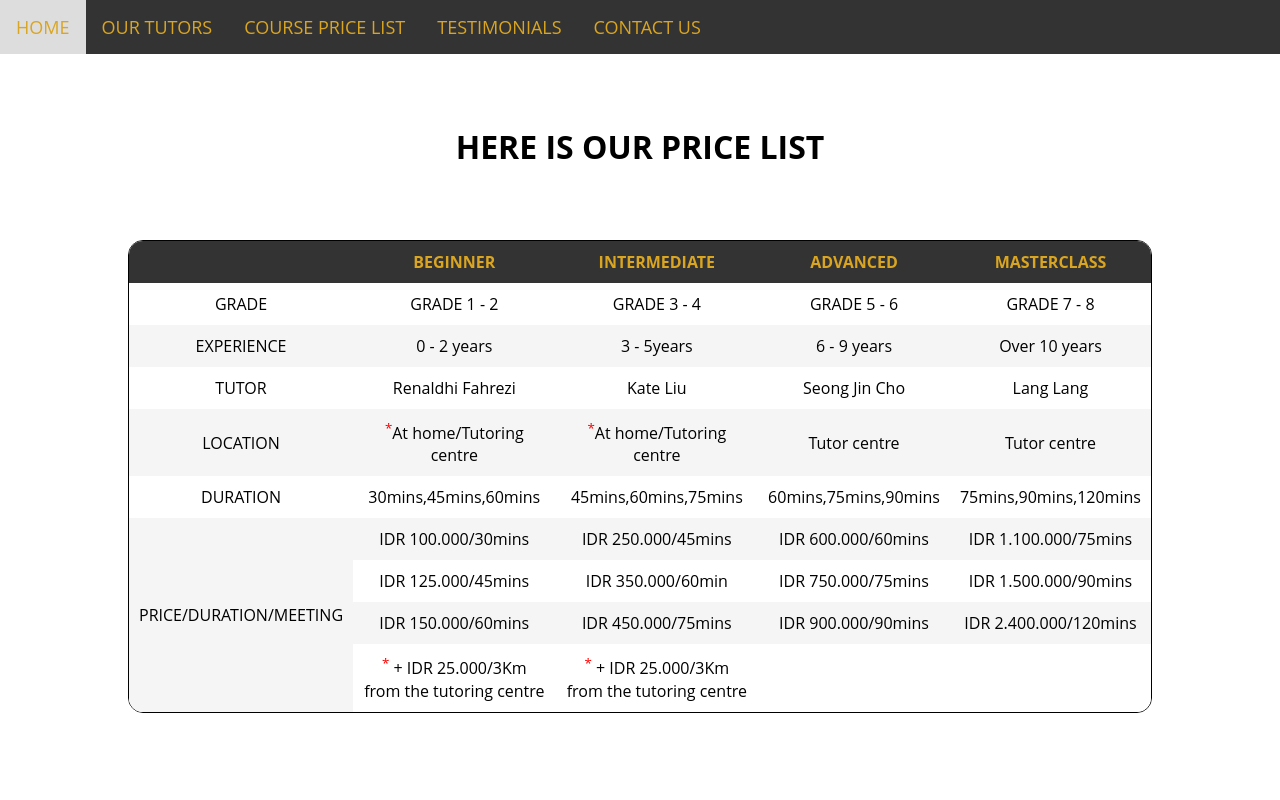
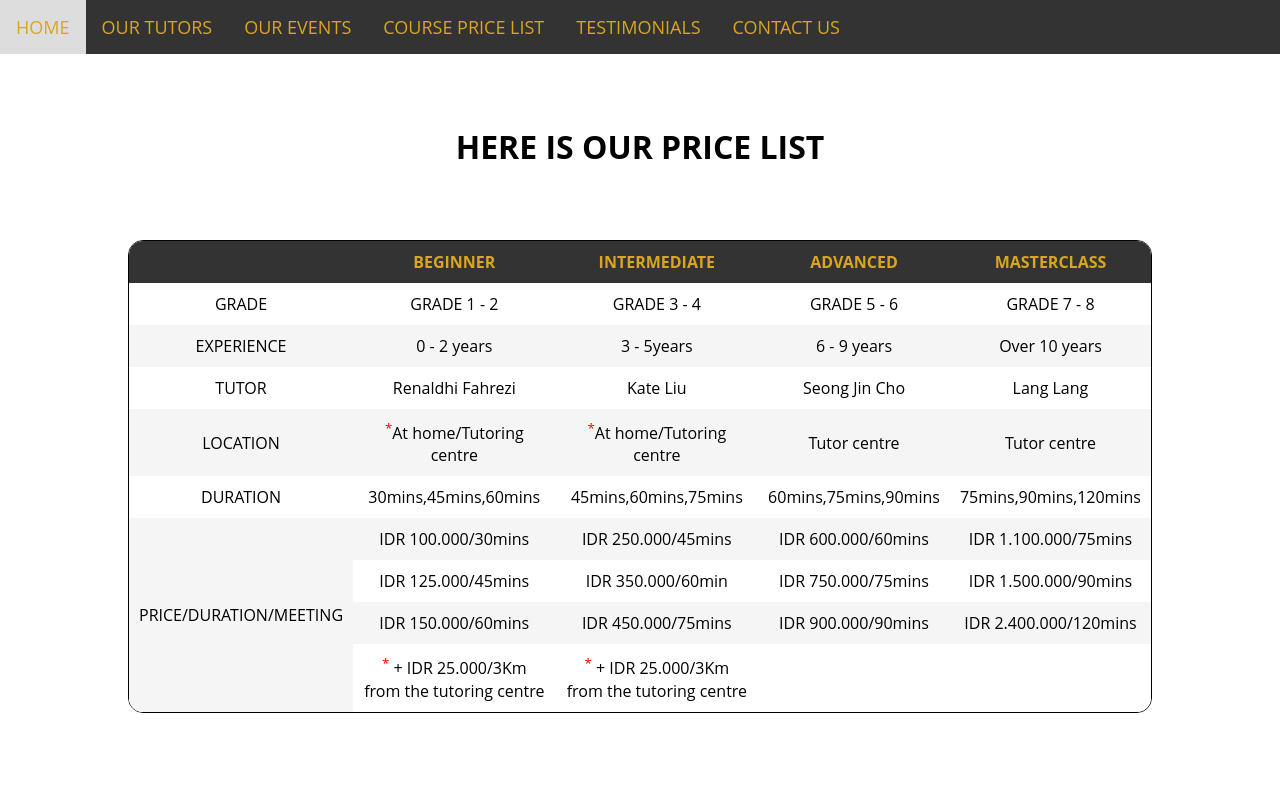
Before and after one commit to renaldhif/renaldhif.github.io, a plain HTML site: page html/infoprice.html in a window 1280 px wide. Shown: the top 800 px of the page. Drawn offline with Linux system fonts and the light colour scheme.

Commit message:
Update our events page

```diff
--- a/html/infoprice.html
+++ b/html/infoprice.html
@@ -16,6 +16,7 @@
         <div id="topnav" class="topnav">
             <a href="../html/index.html">HOME</a>
             <a href="../html/tutors.html">OUR TUTORS</a>
+            <a href="../html/events.html">OUR EVENTS</a>
             <a href="../html/infoprice.html">COURSE PRICE LIST</a>
             <a href="../html/testimonial.html">TESTIMONIALS</a>
             <a href="../html/contact.html">CONTACT US</a>
```
